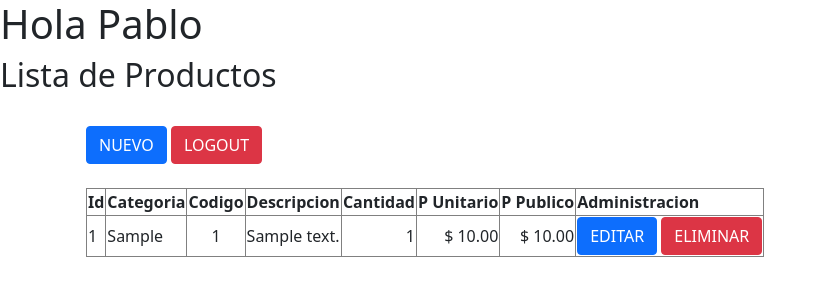
After one commit to pfbrodon/flask, a Flask app: page /productos/tablaadmin in a window 1280 px wide. The commit adds this page. Shown: the top 300 px of the page, without its empty margins (0-824 px from the left). Run offline with Flask 3, Linux system fonts and the light colour scheme; tables that the repository leaves empty hold one stand-in row (values such as "Sample post"); some libraries are stand-ins or nearby versions.

Commit message:
pc principal

```diff
--- a/app/app.py
+++ b/app/app.py
@@ -5,7 +5,8 @@ from sqlalchemy import Numeric
 app = Flask(__name__)
 
 # configuro la base de datos, con el nombre el usuario y la clave
-app.config['SQLALCHEMY_DATABASE_URI']='mysql+pymysql://root:12345678@localhost/proyecto'
+#app.config['SQLALCHEMY_DATABASE_URI']='mysql+pymysql://root:12345678@localhost/proyecto'# MAC OS
+app.config['SQLALCHEMY_DATABASE_URI']='mysql+pymysql://root:root@localhost/proyecto'# PC WINDOWS
 # URI de la BBDD                          driver de la BD  user:clave@URLBBDD/nombreBBDD
 app.config['SQLALCHEMY_TRACK_MODIFICATIONS']=False #none
 db= SQLAlchemy(app)   #crea el objeto db de la clase SQLAlquemyb ,cvgb
@@ -84,11 +85,9 @@ def login():
             if usuario_autenticado: # and check_password_hash(usuario_autenticado.password, password):
                 # Autenticación exitosa
                 if usuario_autenticado.tipouser=='admin':
-
                     return redirect(url_for('get_ProductTabla'))
                 else:
-                    return "USUARIO CLIENTE EN CONSTRUCCION"
-
+                    return redirect(url_for('get_ProductTablaCliente'))
             else:
                 # Credenciales incorrectas
                 return render_template('index.html', mensaje="Usuario Incorrecto")
@@ -101,7 +100,7 @@ def logout():
     return redirect(url_for('login'))
 
 
-
+###DEFINIMOS LA RUTA DE LA VISTA PARA EL JSON GENERADO
 @app.route('/productos',methods=['GET'])
 def get_Productos():
     all_productos=Producto.query.all()         # el metodo query.all() lo hereda de db.Model
@@ -109,18 +108,23 @@ def get_Productos():
     jsonresult= jsonify(result)                                            # trae todos los registros de la tabla
     return jsonresult
 
-@app.route('/productos/tabla',methods=['GET'])
+###DEFINIMOS LA RUTA DE LA VISTA PARA LA TABLA DEL LOGIN DE ADMINISTRACION
+@app.route('/productos/tablaadmin',methods=['GET'])
 def get_ProductTabla():
     all_productos=Producto.query.all()         # el metodo query.all() lo hereda de db.Model
     result=productos_schema.dump(all_productos)  # el metodo dump() lo hereda de ma.schema y
     jsonresult= jsonify(result)                                            # trae todos los registros de la tabla
     #return jsonresult
-    return render_template('productosbs5.html', jsonresult=jsonresult )                      # retorna un JSON de todos los registros de la tabla
+    return render_template('productosbs5admin.html', jsonresult=jsonresult )                      # retorna un JSON de todos los registros de la tabla
 
-
-##############login#################################
-
-
+###DEFINIMOS LA RUTA DE LA VISTA PARA LA TABLA DEL LOGIN DE CLIENTE
+@app.route('/productos/tablaclientes',methods=['GET'])
+def get_ProductTablaCliente():
+    all_productos=Producto.query.all()         # el metodo query.all() lo hereda de db.Model
+    result=productos_schema.dump(all_productos)  # el metodo dump() lo hereda de ma.schema y
+    jsonresult= jsonify(result)                                            # trae todos los registros de la tabla
+    #return jsonresult
+    return render_template('productosbs5clientes.html', jsonresult=jsonresult )                      # retorna un JSON de todos los registros de la tabla
 
 
 if __name__=='__main__':
--- /dev/null
+++ b/app/templates/productosbs5admin.html
@@ -0,0 +1,75 @@
+<!DOCTYPE html>
+<html lang="en">
+
+<head>
+    <meta charset="UTF-8">
+    <meta name="viewport" content="width=device-width, initial-scale=1.0">
+    <title>Tabla Productos BS5</title>
+    <link rel="stylesheet" href="https://stackpath.bootstrapcdn.com/bootstrap/5.0.0-alpha1/css/bootstrap.min.css" integrity="sha384-r4NyP46KrjDleawBgD5tp8Y7UzmLA05oM1iAEQ17CSuDqnUK2+k9luXQOfXJCJ4I" crossorigin="anonymous">
+    <script src="https://cdn.jsdelivr.net/npm/popper.js@1.16.0/dist/umd/popper.min.js" integrity="sha384-Q6E9RHvbIyZFJoft+2mJbHaEWldlvI9IOYy5n3zV9zzTtmI3UksdQRVvoxMfooAo" crossorigin="anonymous"></script>
+    <script src="https://stackpath.bootstrapcdn.com/bootstrap/5.0.0-alpha1/js/bootstrap.min.js" integrity="sha384-oesi62hOLfzrys4LxRF63OJCXdXDipiYWBnvTl9Y9/TRlw5xlKIEHpNyvvDShgf/" crossorigin="anonymous"></script>
+    <link rel="stylesheet" href="{{ url_for('static', filename='css/tablabs5.css') }}">
+</head>
+
+<body>
+    <div class="responsive">
+        <h1>Hola Pablo</h1>
+        <h2>Lista de Productos</h2>
+        <!--<ul>
+            {% for producto in jsonresult.json %}
+            <li>ID: {{ producto['id'] }}, Nombre: {{ producto['descripcion'] }}</li>
+            {% endfor %}
+        </ul>-->
+    </div>
+    <div class="container">
+        <br>
+        <button type="button" class="btn btn-primary">NUEVO</button> <button type="button" class="btn btn-danger">LOGOUT</button>
+        <br>
+        <br>
+        <div class="table-responsive">
+            <table class="table-bordered">
+                <thead>
+                    <tr>
+                        <th scope="col">Id</th>
+                        <th scope="col">Categoria</th>
+                        <th scope="col">Codigo</th>
+                        <th scope="col">Descripcion</th>
+                        <th scope="col">Cantidad</th>
+                        <th scope="col">P Unitario</th>
+                        <th scope="col">P Publico</th>
+                        <th scope="col">Administracion</th>
+                    </tr>
+                </thead>
+                <tbody>
+                    {% for producto in jsonresult.json %}
+                    <tr class="">
+                        <td>{{producto['id'] }}</td>
+                        <td>{{producto['categoria']}}</td>
+                        <td class="codigo">{{producto['codigo']}}</td>
+                        <td>{{producto['descripcion']}}</td>
+                        <td class="cantidad">{{producto['cantidad']}} </td>
+                        <td class="precio">$ {{producto['precioUnit']}}</td>
+                        <td class="precio">$ {{producto['precioVPublico']}}</td>
+                        <td>
+                            <button type="button" class="btn btn-primary">
+                                EDITAR
+                            </button>
+                            <button type="button" class="btn btn-danger">
+                                ELIMINAR
+                            </button>
+                        </td>
+                    </tr>
+                    {% endfor %}
+                </tbody>
+            </table>
+        </div>
+
+    </div>
+
+</body>
+
+</html>
+
+<body>
+
+</body>
```
Also changed, not shown: app/templates/prductobs5Nuevo.html (added, +46 -0 lines), app/templates/productosbs5clientes.html (renamed from app/templates/productosbs5.html, +4 -8 lines).
